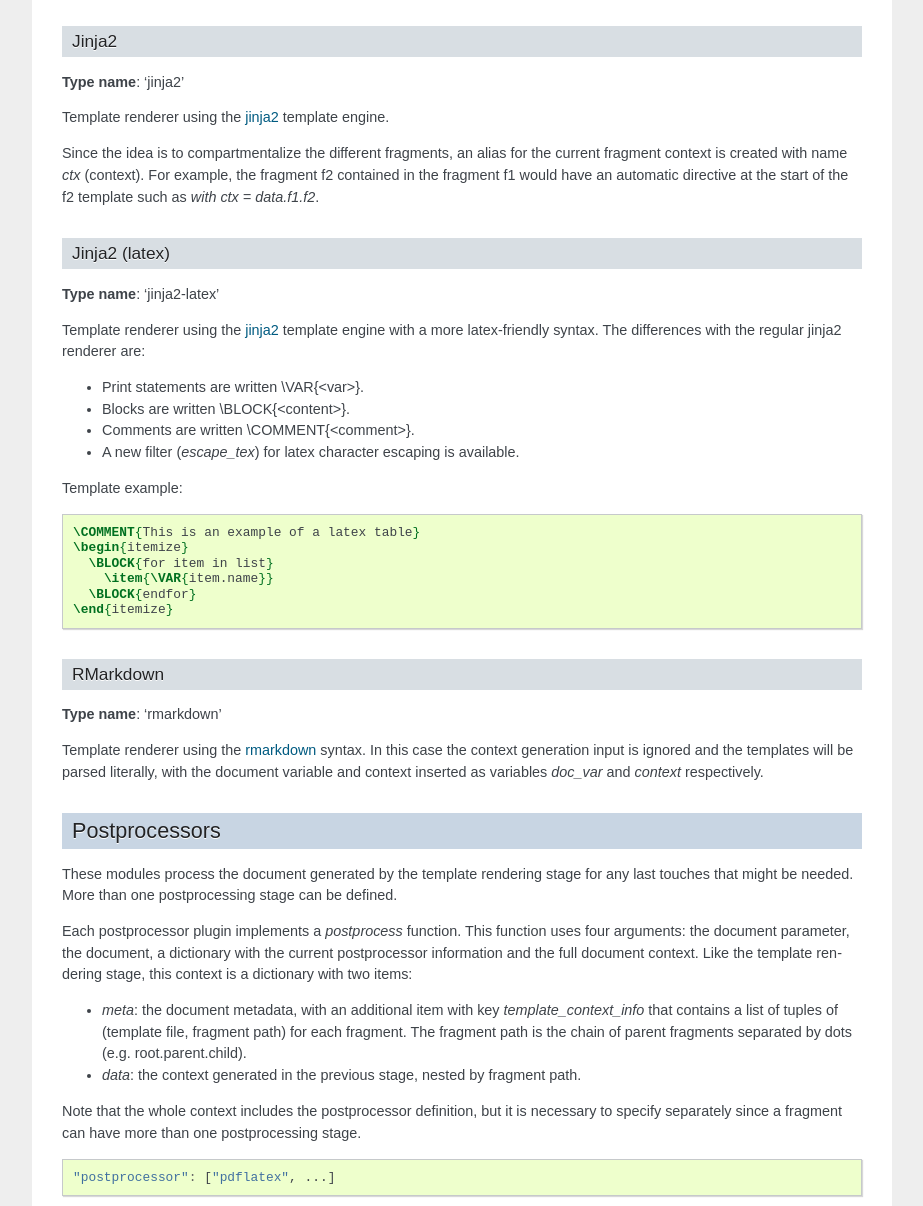
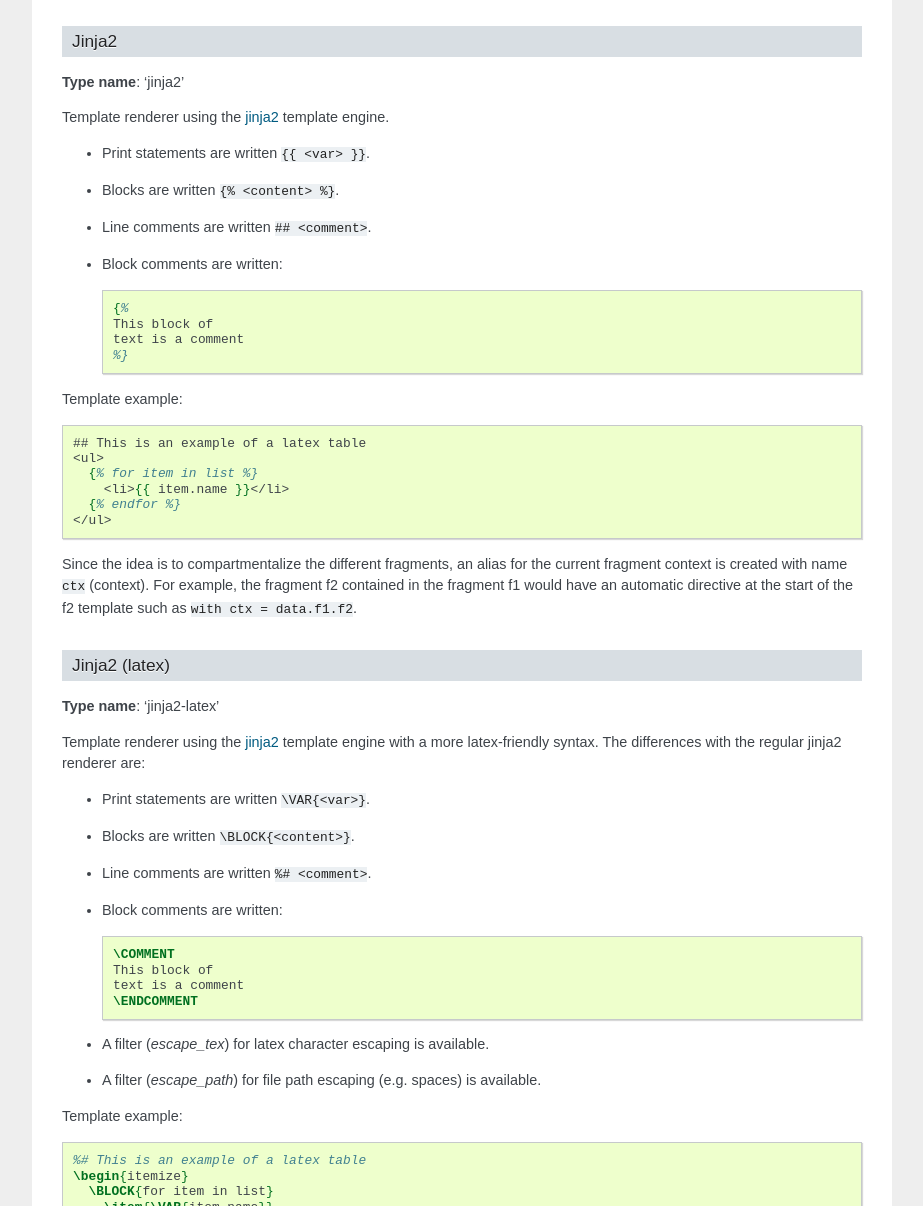
Before and after one commit to hpv-information-centre/reportcompiler, a Sphinx documentation site: the page built from doc/plugin_modules.rst, in a window 1280 px wide and 1400 px high, scrolled down 5215 px, cut to the strip 115-1321 px from the top of the window. Shown: the whole strip, without its empty margins (198-1121 px from the left). Built offline with Sphinx 7.4.7, drawn with Linux system fonts in a browser that asks for light colours; pages that are not in the unit, such as notebooks, are missing from menus.

Commit message:
Fix jinja2-latex comments

```diff
--- a/doc/plugin_modules.rst
+++ b/doc/plugin_modules.rst
@@ -252,7 +252,30 @@
 
 Template renderer using the jinja2_ template engine.
 
-Since the idea is to compartmentalize the different fragments, an alias for the current fragment context is created with name *ctx* (context). For example, the fragment f2 contained in the fragment f1 would have an automatic directive at the start of the f2 template such as *with ctx = data.f1.f2*.
+* Print statements are written ``{{ <var> }}``.
+* Blocks are written ``{% <content> %}``.
+* Line comments are written ``## <comment>``.
+* Block comments are written:
+
+  .. code-block:: latex
+
+    {%
+    This block of
+    text is a comment
+    %}
+
+Template example:
+
+.. code-block:: latex
+
+  ## This is an example of a latex table
+  <ul>
+    {% for item in list %}
+      <li>{{ item.name }}</li>
+    {% endfor %}
+  </ul>
+
+Since the idea is to compartmentalize the different fragments, an alias for the current fragment context is created with name ``ctx`` (context). For example, the fragment f2 contained in the fragment f1 would have an automatic directive at the start of the f2 template such as ``with ctx = data.f1.f2``.
 
 .. _jinja2: http://jinja.pocoo.org/
 
@@ -263,16 +286,26 @@
 
 Template renderer using the jinja2_ template engine with a more latex-friendly syntax. The differences with the regular jinja2 renderer are:
 
-* Print statements are written \\VAR{<var>}.
-* Blocks are written \\BLOCK{<content>}.
-* Comments are written \\COMMENT{<comment>}.
-* A new filter (*escape_tex*) for latex character escaping is available.
+* Print statements are written ``\VAR{<var>}``.
+* Blocks are written ``\BLOCK{<content>}``.
+* Line comments are written ``%# <comment>``.
+* Block comments are written:
+
+  .. code-block:: latex
+
+    \COMMENT
+    This block of
+    text is a comment
+    \ENDCOMMENT
+
+* A filter (*escape_tex*) for latex character escaping is available.
+* A filter (*escape_path*) for file path escaping (e.g. spaces) is available.
 
 Template example:
 
 .. code-block:: latex
 
-  \COMMENT{This is an example of a latex table}
+  %# This is an example of a latex table
   \begin{itemize}
     \BLOCK{for item in list}
       \item{\VAR{item.name}}
```
Also changed, not shown: 1 other file.
